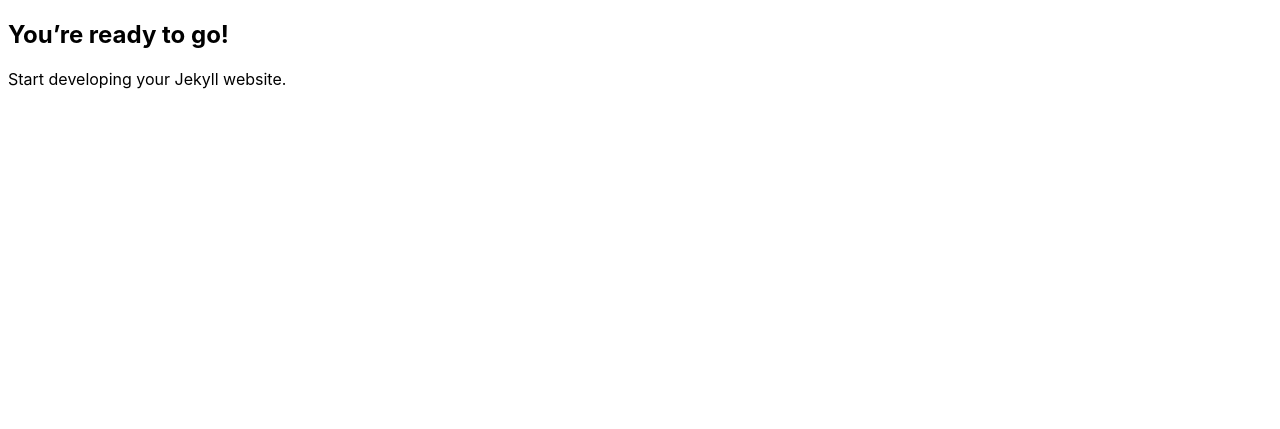
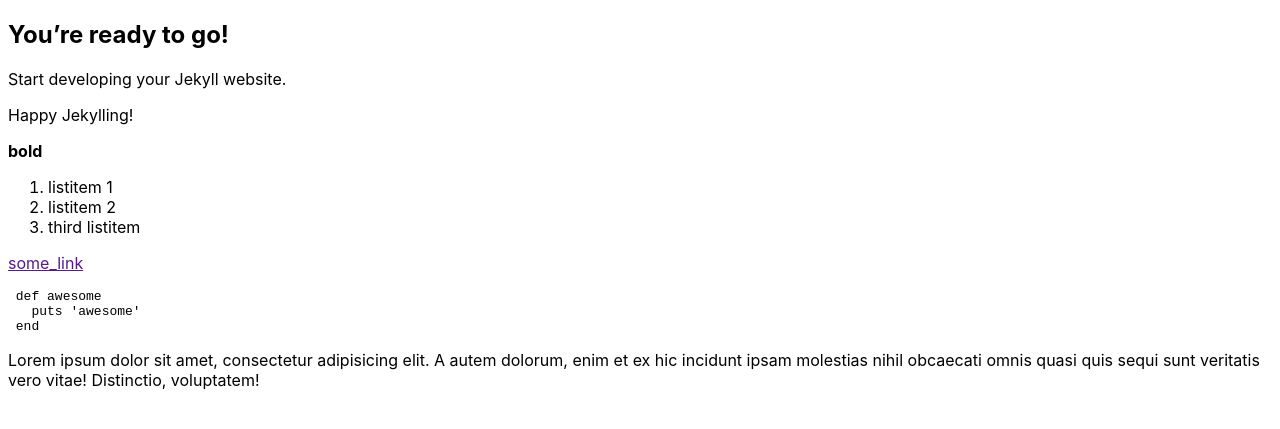
Before and after one commit to emcoding/jekyll-tailwind-example, a Jekyll site: the page built from index.md, in a window 1280 px wide. Shown: the top 429 px of the page. Built offline with Jekyll 4.4.1, drawn with Linux system fonts in a browser that asks for light colours.

Commit message:
Add some markdown example text to index.md

````diff
--- a/index.md
+++ b/index.md
@@ -6,3 +6,21 @@ title: "Happy Jekylling!"
 ## You're ready to go!
 
 Start developing your Jekyll website.
+
+{{ page.title }}
+
+
+**bold**
+
+1. listitem 1
+2. listitem 2
+3. third listitem
+
+[some_link]({{site.name}})
+
+ ```rb
+ def awesome
+   puts 'awesome'
+ end
+ ```
+Lorem ipsum dolor sit amet, consectetur adipisicing elit. A autem dolorum, enim et ex hic incidunt ipsam molestias nihil obcaecati omnis quasi quis sequi sunt veritatis vero vitae! Distinctio, voluptatem!
````
